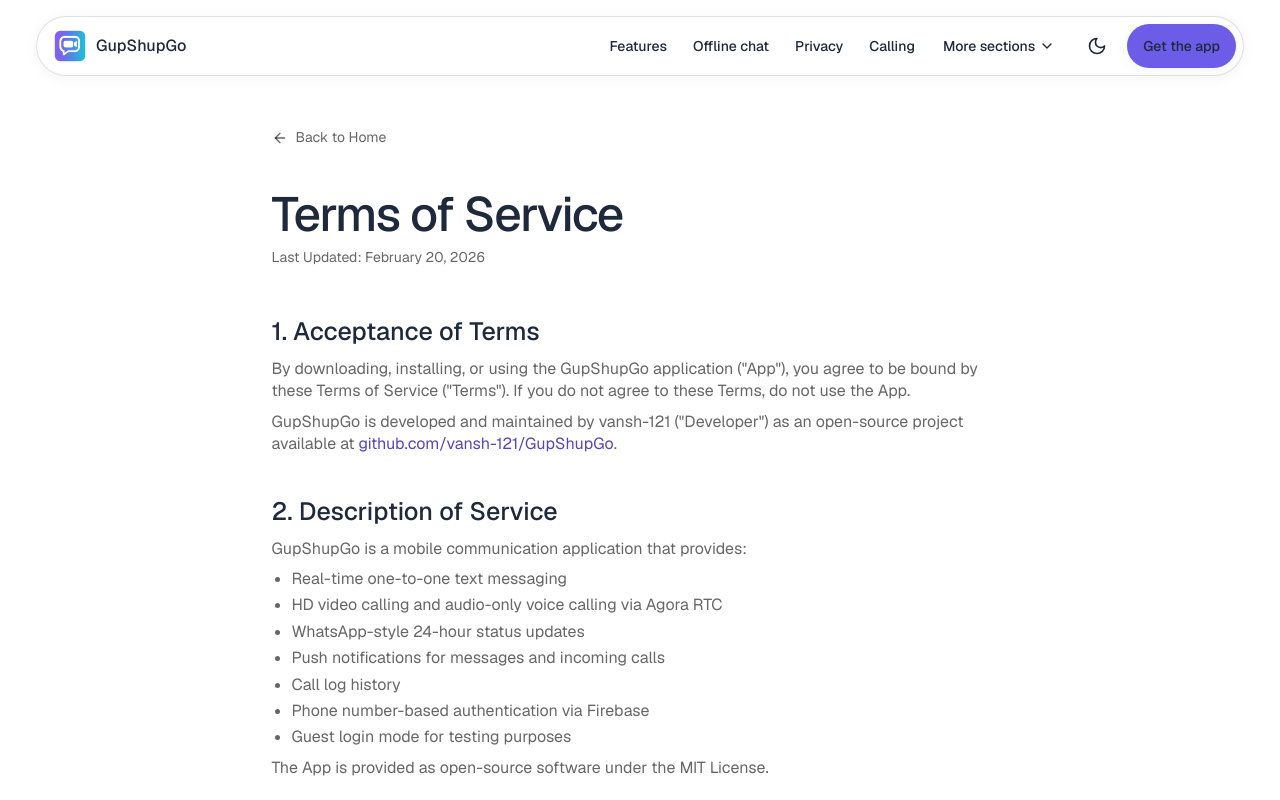
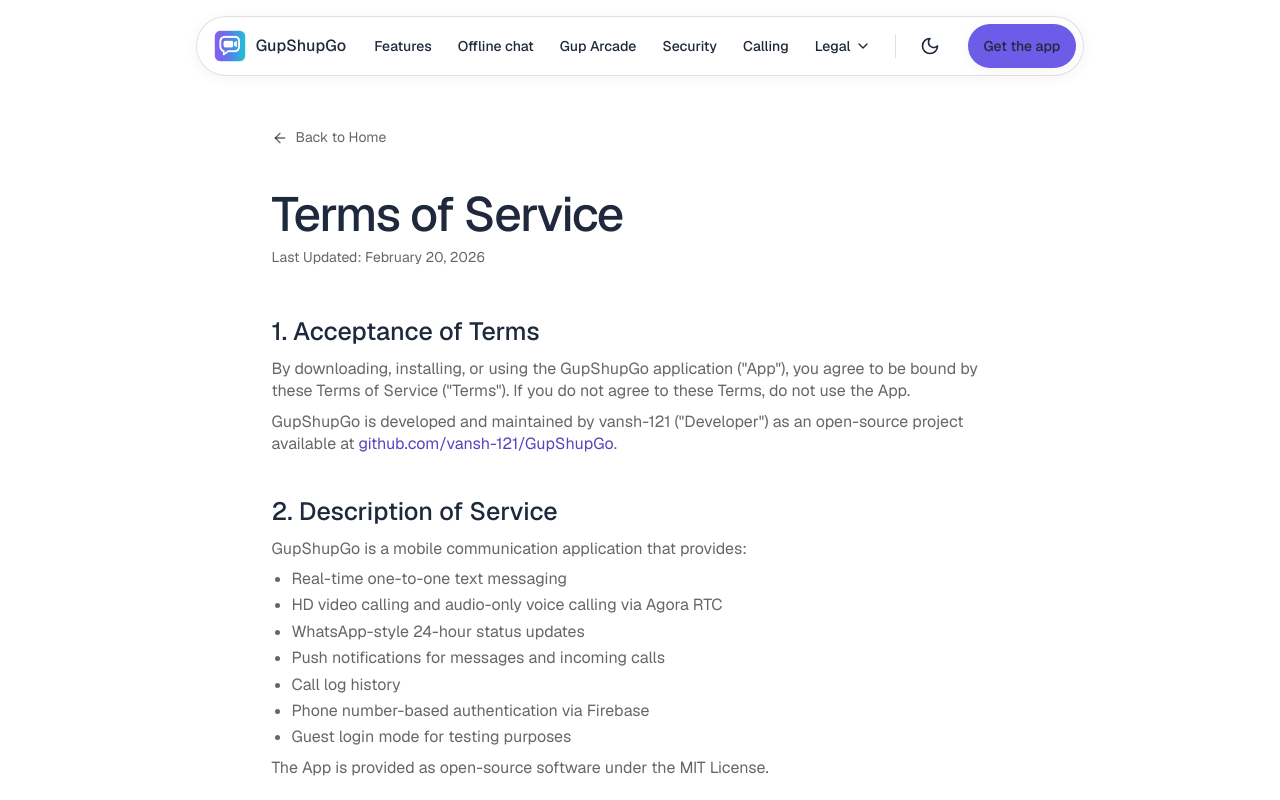
Before and after one commit to vansh-121/gupshupgo-website, a React (Vite) app: page /terms in a window 1280 px wide. Shown: the top 800 px of the page. Built offline with nearby package versions, Linux system fonts and the light colour scheme.

Commit message:
feat: implement responsive SiteHeader component with theme-aware navigation and disclosure functionality

```diff
--- a/src/components/layout/SiteHeader.tsx
+++ b/src/components/layout/SiteHeader.tsx
@@ -12,21 +12,48 @@
 import { cn } from "@/lib/utils";
 
 const MOBILE_PANEL_ID = "site-header-mobile-nav";
-const OVERFLOW_PANEL_ID = "site-header-more-nav";
+const LEGAL_PANEL_ID = "site-header-legal-nav";
 
 /**
- * The links the desktop pill carries directly (Req 8.5).
+ * The section links the desktop pill carries, flat, in this order (Req 8.5).
  *
- * Nova's pill nav holds a handful of links; the registry holds ten. Rather than
- * dropping six sections from navigation, the pill shows these five and the
- * remaining five live behind the "More sections" disclosure next to them, so
- * every section that has a heading is still reachable from the desktop pill in
- * at most two interactions — and all ten stay in one flat list in the
- * below-810px menu. The subset is derived from `NAV_SECTIONS`, never hand
- * listed, so a new section can never be silently lost: anything not named here
- * lands in the overflow panel automatically.
+ * The pill hugs its content rather than stretching to the container, so these
+ * six fit in one flat row and the old "More sections" overflow disclosure — a
+ * workaround for a full-width bar's cramped middle — is gone.
+ *
+ * Resolved against `NAV_SECTIONS` rather than duplicated as label/href pairs, so
+ * the row stays flag-aware: `pro` is absent from `NAV_SECTIONS` while
+ * `PRO_LAUNCHED` is false and simply does not render, and a label edit in the
+ * registry cannot drift from the pill.
+ *
+ * Deliberately not here: Anonymous chat, Trust, Updates, and Download — the
+ * last redundant next to the "Get the app" button. All four remain in the
+ * below-810px menu, which still lists every section, so nothing is unreachable.
  */
-const DESKTOP_PRIMARY_IDS: readonly SectionId[] = ["features", "mesh", "calling", "privacy", "pro"];
+const DESKTOP_SECTION_IDS: readonly SectionId[] = [
+  "features",
+  "mesh",
+  "arcade",
+  "privacy",
+  "calling",
+  "pro",
+];
+
+const DESKTOP_SECTIONS: readonly SectionMeta[] = DESKTOP_SECTION_IDS.map((id) =>
+  NAV_SECTIONS.find((section) => section.id === id),
+).filter((section): section is SectionMeta => section !== undefined);
+
+/**
+ * Route links behind the "Legal" disclosure.
+ *
+ * These are the real routes registered in `App.tsx`. `/privacy-policy` is NOT a
+ * route and must never be linked here.
+ */
+const LEGAL_LINKS: readonly { readonly to: string; readonly label: string }[] = [
+  { to: "/privacy", label: "Privacy Policy" },
+  { to: "/terms", label: "Terms of Service" },
+  { to: "/delete-account", label: "Delete Account" },
+];
 
 /**
  * Pill_Nav foreground variants (Req 8.3).
@@ -178,9 +205,9 @@
 }
 
 /**
- * Disclosure behaviour shared by the below-810px menu and the desktop "More
- * sections" popover (Req 8.6, 8.8): opening focuses the first link, Tab is
- * contained inside the panel, Escape closes and restores focus to the trigger.
+ * Disclosure behaviour shared by the below-810px menu and the desktop "Legal"
+ * popover (Req 8.6, 8.8): opening focuses the first link, Tab is contained
+ * inside the panel, Escape closes and restores focus to the trigger.
  */
 function useDisclosure(): Disclosure {
   const [isOpen, setIsOpen] = useState(false);
@@ -197,7 +224,8 @@
   // Move focus into the revealed panel.
   useEffect(() => {
     if (!isOpen) return;
-    const firstLink = panelRef.current?.querySelector<HTMLAnchorElement>("a[href^='#']");
+    // `a[href]`, not `a[href^='#']`: the Legal panel holds route links.
+    const firstLink = panelRef.current?.querySelector<HTMLAnchorElement>("a[href]");
     firstLink?.focus();
   }, [isOpen]);
 
@@ -263,8 +291,15 @@
   "inline-flex h-11 w-11 min-h-[44px] min-w-[44px] shrink-0 items-center justify-center rounded-pill " +
   "transition-standard motion-reduce:transition-none";
 
+/**
+ * Disclosure panels sit on `layer-1` — one step raised above the pill's own
+ * `layer-0` surface — so they read as floating above it in both themes, with the
+ * inset hairline and the single outer elevation composed in one declaration
+ * (Req 4.5). Rows are `text-14 font-medium` at a 44px minimum height via
+ * `NAV_LINK_BASE`.
+ */
 const PANEL_BASE =
-  "absolute z-10 rounded-8 bg-layer-0 p-8px shadow-hairline-12-elevated";
+  "absolute z-10 rounded-8 bg-layer-1 p-8px shadow-hairline-12-elevated";
 
 /**
  * Floating blurred pill navigation (Req 8).
@@ -277,9 +312,18 @@
  *   permitted to use (Req 5.5)
  * - foreground inverts between a light and a dark variant (Req 8.3, 8.4); see
  *   `useNavForeground`
+ * - the pill is `w-fit` and centred above 810px: it hugs its content (~880px)
+ *   instead of stretching to the container, which is what makes it read as a
+ *   discrete floating object rather than a bar with rounded corners. The three
+ *   groups — logo, nav, actions — are separated by real gaps, not
+ *   `justify-between`. Below 810px it stays full width, where the collapsed
+ *   arrangement needs it.
  * - in-page links derive from `NAV_SECTIONS`, so the registry stays the only
  *   source of nav truth; activation runs `useSectionNavigation()` — scroll,
  *   then move focus into the section (Req 8.7)
+ * - a "Legal" disclosure carries the three route links. Unlike the in-page
+ *   anchors it must NOT preventDefault: the router navigates and the new route
+ *   takes focus, so the panel closes without restoring focus to the trigger.
  * - below 810px the links collapse into a disclosure with `aria-expanded` /
  *   `aria-controls`, a 44x44 trigger, focus-first-link on open, Tab
  *   containment, and Escape restoring focus to the trigger (Req 8.6)
@@ -296,16 +340,7 @@
   const foreground = useNavForeground(navRef);
 
   const mobileMenu = useDisclosure();
-  const overflowMenu = useDisclosure();
-
-  const [primaryLinks, overflowLinks] = useMemo(() => {
-    const primary: SectionMeta[] = [];
-    const overflow: SectionMeta[] = [];
-    for (const section of NAV_SECTIONS) {
-      (DESKTOP_PRIMARY_IDS.includes(section.id) ? primary : overflow).push(section);
-    }
-    return [primary, overflow] as const;
-  }, []);
+  const legalMenu = useDisclosure();
 
   const handleLinkClick =
     (sectionId: SectionId, disclosure?: Disclosure) => (event: MouseEvent<HTMLAnchorElement>) => {
@@ -323,7 +358,10 @@
         ref={navRef}
         style={{ backgroundColor: PILL_BACKGROUND }}
         className={cn(
-          "pointer-events-auto relative mx-auto flex w-full max-w-[1320px] items-center gap-8px",
+          // Full width below 810px, where the collapsed row needs it; above,
+          // `w-fit` sizes the pill to its content and `mx-auto` centres it.
+          "pointer-events-auto relative mx-auto flex w-full items-center gap-8px",
+          "bp810:w-fit bp810:max-w-full bp810:gap-12px",
           "rounded-pill p-8px bg-layer-0 shadow-hairline-12-elevated",
           "backdrop-blur-[12px]",
           "transition-standard motion-reduce:transition-none",
@@ -333,7 +371,9 @@
         <Link
           to="/"
           className={cn(
-            "inline-flex min-h-[44px] shrink-0 items-center gap-8px rounded-pill px-8px",
+            // Trailing padding is trimmed: the lockup no longer anchors the
+            // left end of a full-width bar, so it only needs breathing room.
+            "inline-flex min-h-[44px] shrink-0 items-center gap-8px rounded-pill pl-8px pr-4px",
             "text-16 font-medium leading-100 transition-standard motion-reduce:transition-none",
             HOVER_CLASSES[foreground],
           )}
@@ -350,10 +390,18 @@
           <span className="hidden bp810:inline">GupShupGo</span>
         </Link>
 
-        <nav aria-label="Main" className="flex flex-1 items-center justify-end gap-4px">
-          {/* Desktop primary links (>=810px) */}
+        {/*
+          Below 810px `flex-1 justify-end` pushes the hamburger to the right of
+          the logo; above it the nav is its own width inside a content-sized
+          pill, so it neither grows nor pins to an edge.
+        */}
+        <nav
+          aria-label="Main"
+          className="flex flex-1 items-center justify-end gap-4px bp810:flex-none bp810:justify-start bp810:gap-2px"
+        >
+          {/* Desktop section links (>=810px), flat */}
           <ul className="hidden items-center gap-2px bp810:flex">
-            {primaryLinks.map((section) => (
+            {DESKTOP_SECTIONS.map((section) => (
               <li key={section.id}>
                 <a
                   href={`#${section.id}`}
@@ -366,46 +414,46 @@
             ))}
           </ul>
 
-          {/* Desktop overflow disclosure — the remaining registry sections */}
+          {/* Desktop "Legal" disclosure — route links, not in-page anchors */}
           <div className="relative hidden bp810:block">
             <button
-              ref={overflowMenu.triggerRef}
+              ref={legalMenu.triggerRef}
               type="button"
-              aria-expanded={overflowMenu.isOpen}
-              aria-controls={OVERFLOW_PANEL_ID}
-              onClick={() =>
-                overflowMenu.isOpen ? overflowMenu.close(false) : overflowMenu.open()
-              }
+              aria-expanded={legalMenu.isOpen}
+              aria-controls={LEGAL_PANEL_ID}
+              onClick={() => (legalMenu.isOpen ? legalMenu.close(false) : legalMenu.open())}
               className={cn(linkClasses, "gap-4px")}
             >
-              More sections
+              Legal
               <ChevronDown aria-hidden="true" className="h-4 w-4" />
             </button>
 
             <div
-              id={OVERFLOW_PANEL_ID}
-              ref={overflowMenu.panelRef}
-              hidden={!overflowMenu.isOpen}
-              onKeyDown={overflowMenu.onKeyDown}
+              id={LEGAL_PANEL_ID}
+              ref={legalMenu.panelRef}
+              hidden={!legalMenu.isOpen}
+              onKeyDown={legalMenu.onKeyDown}
               className={cn(PANEL_BASE, "right-0 top-[calc(100%+12px)] w-[220px]")}
             >
               <ul className="flex flex-col gap-2px">
-                {overflowLinks.map((section) => (
-                  <li key={section.id}>
-                    <a
-                      href={`#${section.id}`}
-                      onClick={handleLinkClick(section.id, overflowMenu)}
+                {LEGAL_LINKS.map((link) => (
+                  <li key={link.to}>
+                    <Link
+                      to={link.to}
+                      // The router navigates and the new route takes focus, so
+                      // this closes without restoring focus to the trigger.
+                      onClick={() => legalMenu.close(false)}
                       className={cn(linkClasses, "w-full")}
                     >
-                      {section.navLabel}
-                    </a>
+                      {link.label}
+                    </Link>
                   </li>
                 ))}
               </ul>
             </div>
           </div>
 
-          {/* Mobile disclosure (<810px) — carries all ten sections */}
+          {/* Mobile disclosure (<810px) — every section plus the legal routes */}
           <button
             ref={mobileMenu.triggerRef}
             type="button"
@@ -429,7 +477,11 @@
             onKeyDown={mobileMenu.onKeyDown}
             className={cn(PANEL_BASE, "left-0 right-0 top-[calc(100%+12px)] bp810:hidden")}
           >
-            <ul className="flex flex-col gap-2px">
+            {/*
+              Two named lists rather than one list split by a rule: the grouping
+              is announced to assistive technology, not just drawn.
+            */}
+            <ul aria-label="Page sections" className="flex flex-col gap-2px">
               {NAV_SECTIONS.map((section) => (
                 <li key={section.id}>
                   <a
@@ -442,8 +494,31 @@
                 </li>
               ))}
             </ul>
+            <ul aria-label="Legal" className="mt-8px flex flex-col gap-2px">
+              {LEGAL_LINKS.map((link) => (
+                <li key={link.to}>
+                  <Link
+                    to={link.to}
+                    onClick={() => mobileMenu.close(false)}
+                    className={cn(linkClasses, "w-full")}
+                  >
+                    {link.label}
+                  </Link>
+                </li>
+              ))}
+            </ul>
           </div>
         </nav>
+
+        {/*
+          Hairline rule separating the nav group from the actions. A 1px element
+          filled with the hairline token, never the `border` property (Req 4.3),
+          and gone below 810px where the row collapses.
+        */}
+        <span
+          aria-hidden="true"
+          className="hidden h-6 w-px shrink-0 bg-hairline-12 bp810:block"
+        />
 
         <ThemeToggle
           className={cn(
@@ -455,7 +530,10 @@
             HOVER_CLASSES[foreground],
           )}
         />
-        <DownloadButton variant="header">Get the app</DownloadButton>
+        {/* Extra breathing room between the toggle and the solid CTA. */}
+        <DownloadButton variant="header" className="bp810:ml-4px">
+          Get the app
+        </DownloadButton>
       </div>
     </header>
   );
--- a/src/data/sections.ts
+++ b/src/data/sections.ts
@@ -57,7 +57,7 @@
   },
   {
     id: 'privacy',
-    navLabel: 'Privacy',
+    navLabel: 'Security',
     headingText: 'Your conversations stay yours',
   },
   {
```
